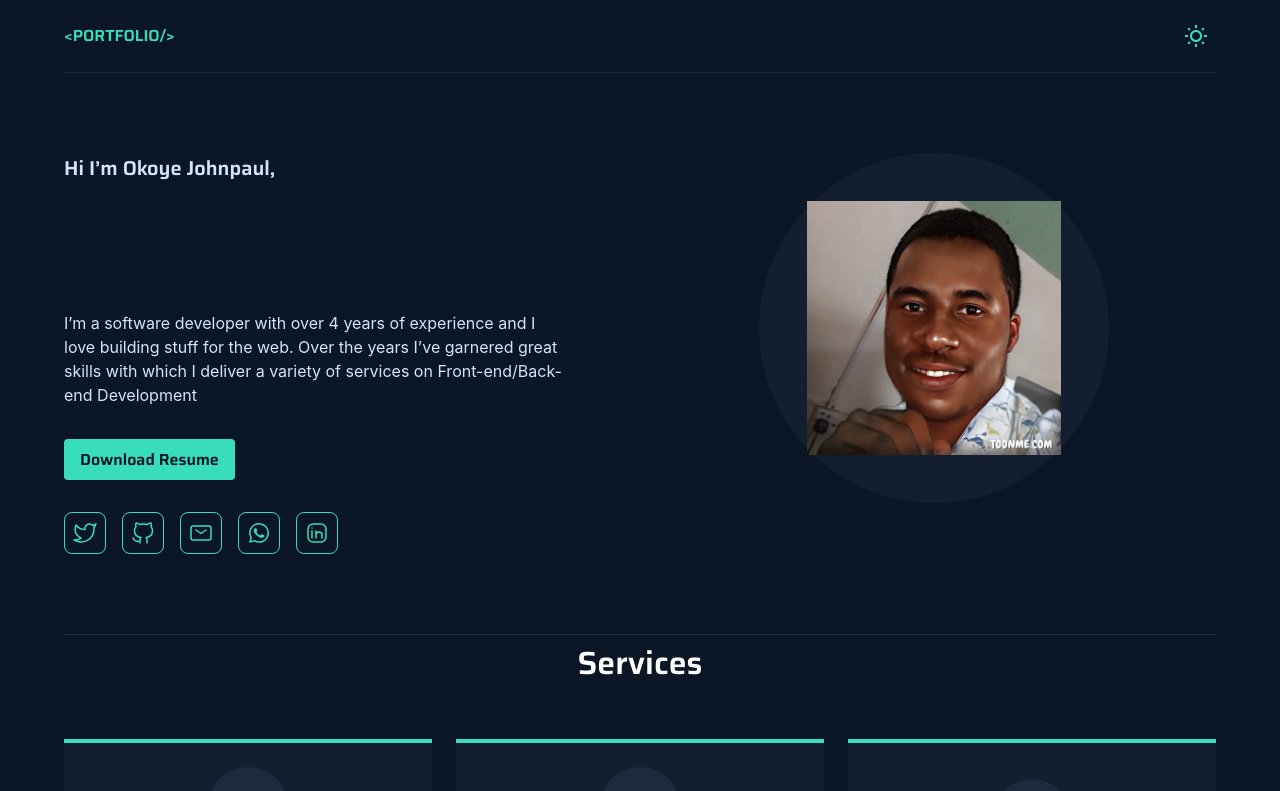
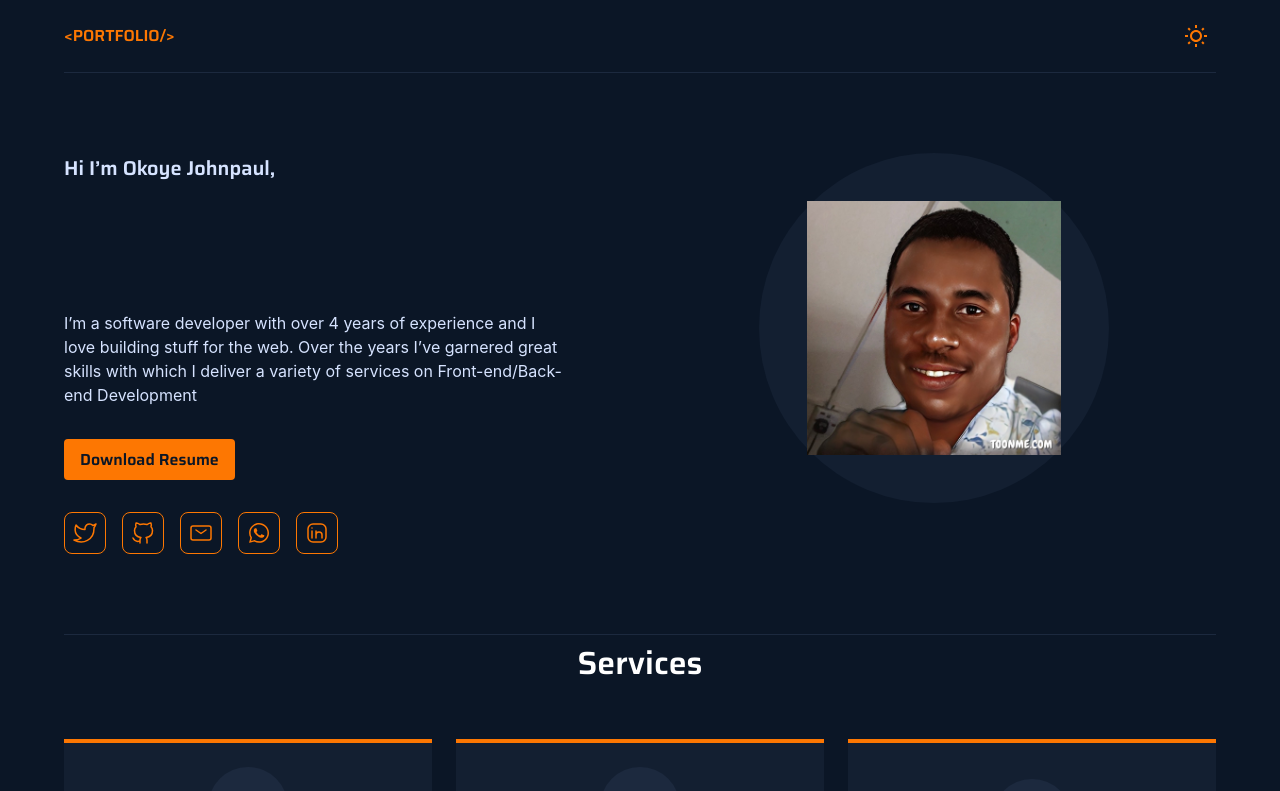
Before and after one commit to jaypee15/portfolio, a React (Create React App) app: page / in a window 1280 px wide. Shown: the top 791 px of the page. Built offline with nearby package versions, Linux system fonts and the light colour scheme; a web font is replaced by a local one.

Commit message:
modified scss

```diff
--- a/src/App.scss
+++ b/src/App.scss
@@ -18,8 +18,8 @@
   --colors-dark-primary-light-2: #a9c7ff;
   --colors-dark-primary-dark-1: #00468b;
   --colors-dark-primary-dark-2: #003063;
-  --colors-dark-secondary-light-1: #5ffbd6;
-  --colors-dark-secondary-light-2: #38debb;
+  --colors-dark-secondary-light-1: #ff8e00;
+  --colors-dark-secondary-light-2: #fd7702;
   --colors-dark-secondary-dark-1: #005142;
   --colors-dark-secondary-dark-2: #00382d;
   --colors-dark-surface-1: #0b1626;
```
